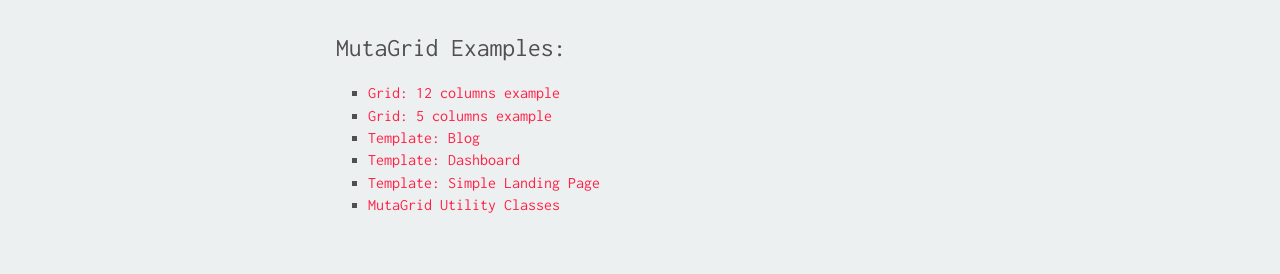
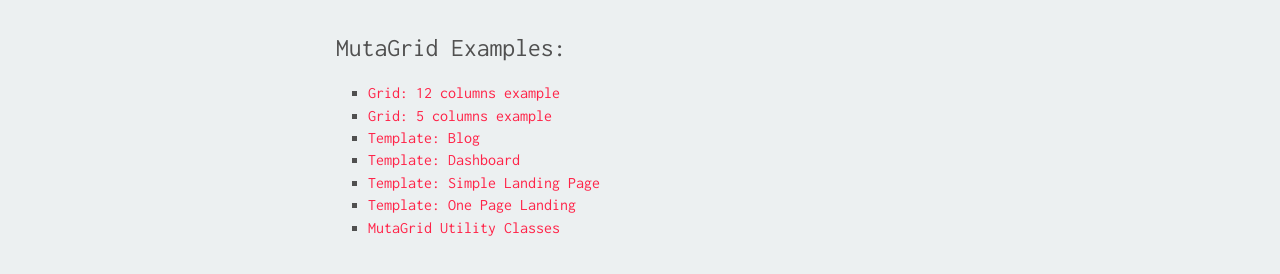
Before and after one commit to mutable-tools/MutaGrid, a website: page demo/index.html in a window 1280 px wide. Shown: the part 228-502 px from the top of the page. Drawn offline with nearby package versions, Linux system fonts and the light colour scheme; files that its build step writes are made by us from their sources.

Commit message:
added new template example to index

```diff
--- a/demo/index.html
+++ b/demo/index.html
@@ -31,6 +31,7 @@
         <li><a href="template-blog.html">Template: Blog</a></li>
         <li><a href="template-dashboard.html">Template: Dashboard</a></li>
         <li><a href="template-landing.html">Template: Simple Landing Page</a></li>
+        <li><a href="template-onepagelanding.html">Template: One Page Landing</a></li>
         <li><a href="utility-classes.html">MutaGrid Utility Classes</a></li>
       </ul>
     </div>
```
Also changed, not shown: demo/template-onepagelanding.html (+1 -1 lines).
